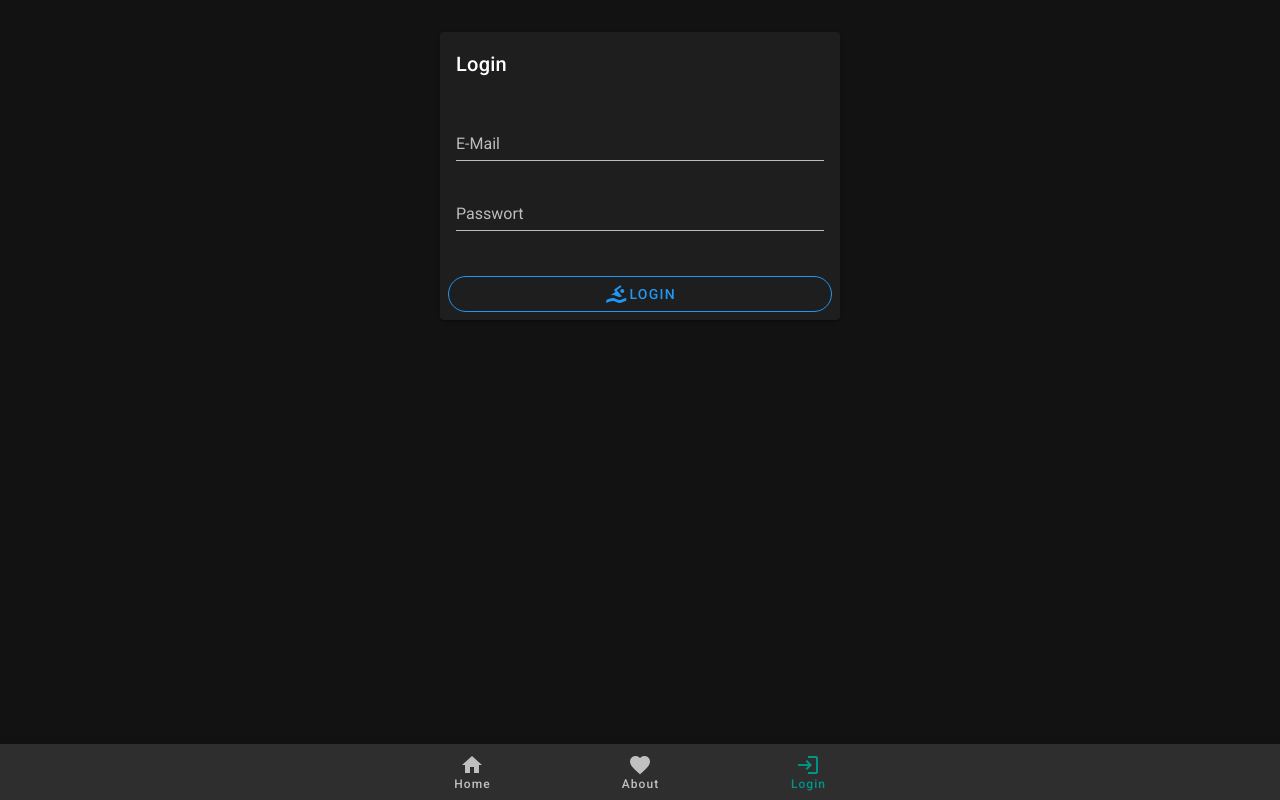
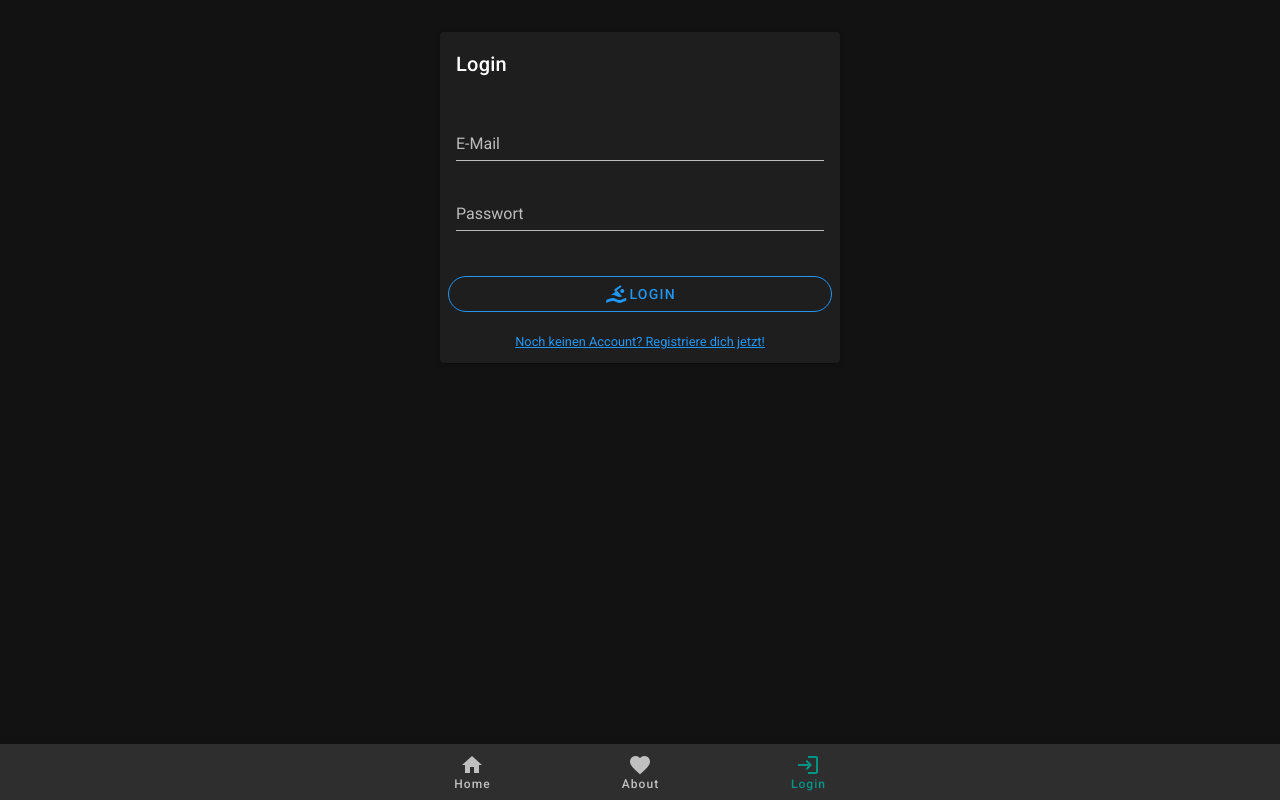
Before and after one commit to craftbytesio/trackmate-frontend, a Vue app: page /login in a window 1280 px wide. Built offline with nearby package versions, Linux system fonts and the light colour scheme.

Commit message:
Add hint for registering

```diff
--- a/src/components/LoginForm.vue
+++ b/src/components/LoginForm.vue
@@ -33,6 +33,9 @@
             </v-btn>
         </v-card-actions>
     </form>
+    <div class="d-flex justify-center pb-3 mt-3">
+      <small><a href="/register">{{ $t('registerHint')}}</a></small>
+    </div>
   </v-card>
 </template>
 <script>
```
